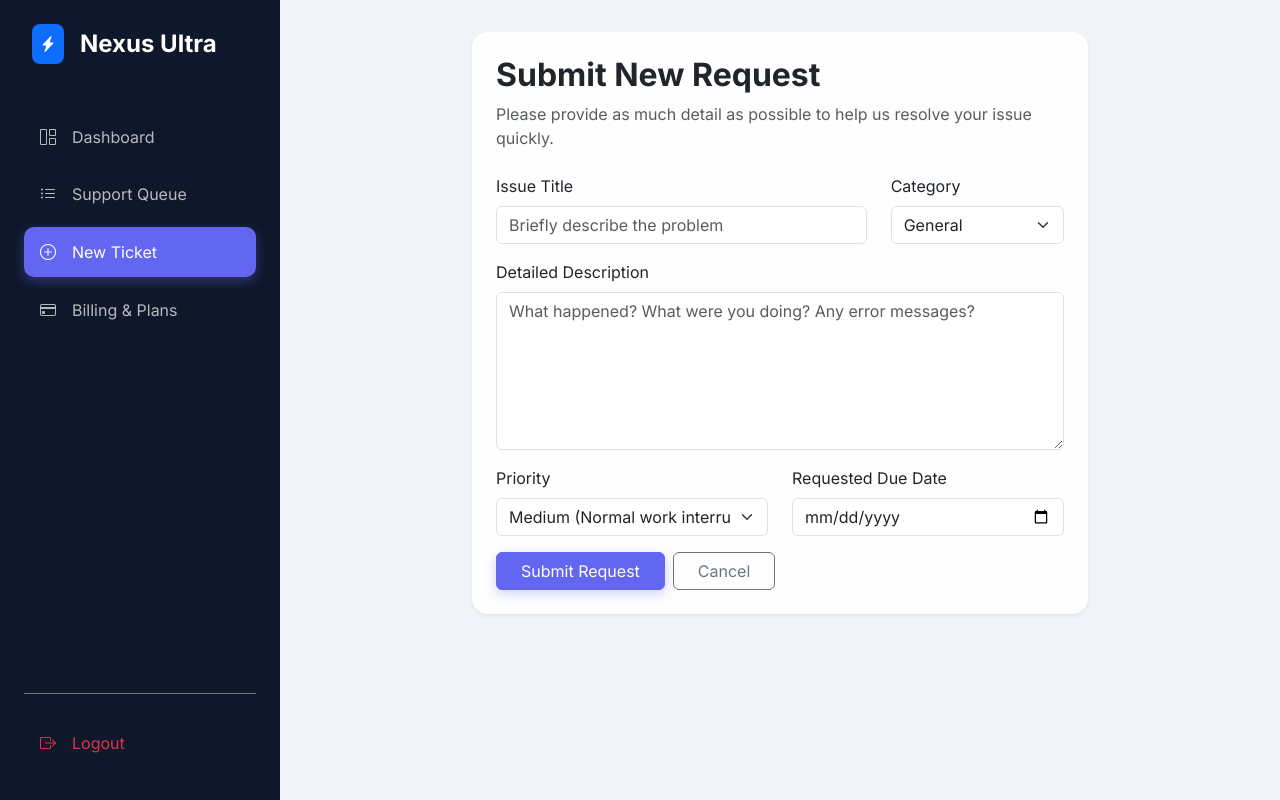
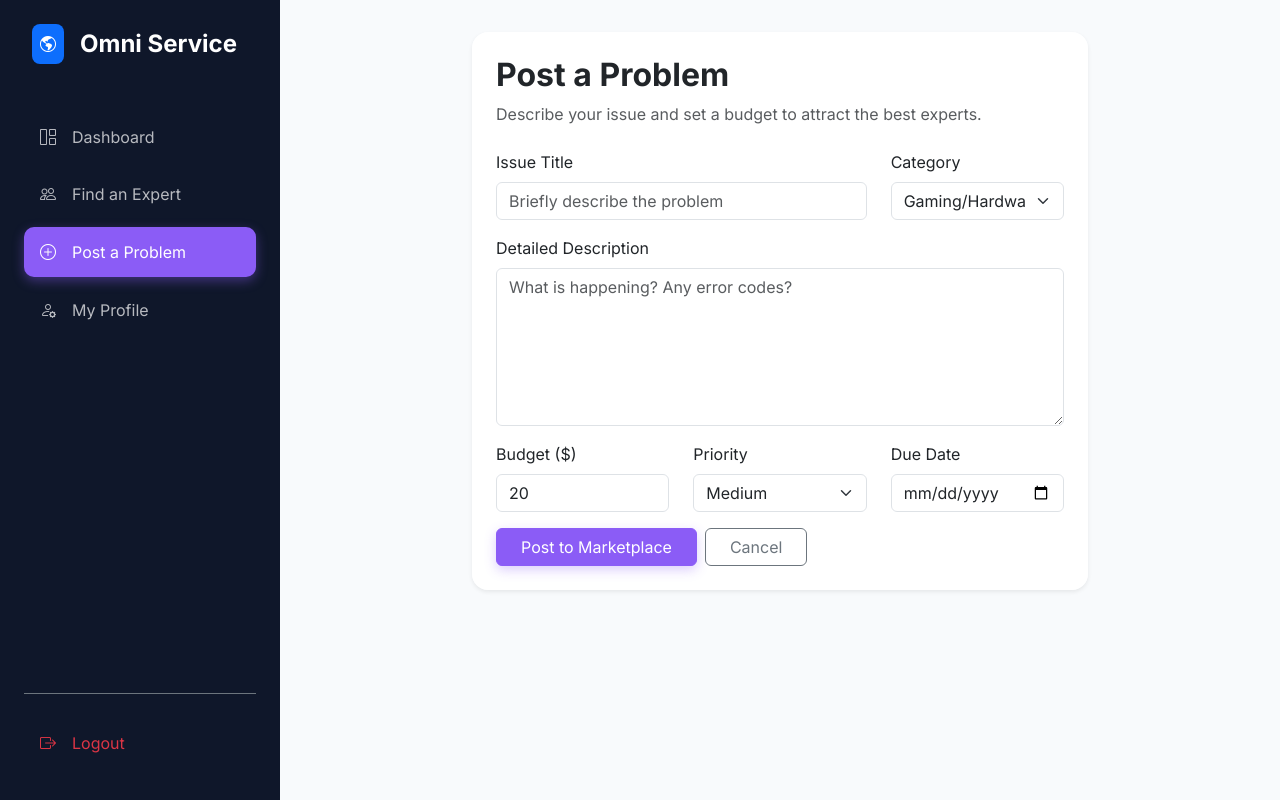
Before and after one commit to n8storm/It-Help, a Flask app: page /ticket/new in a window 1280 px wide. Run offline with Flask 3, Linux system fonts and the light colour scheme; a user stored in the database is signed in.

Commit message:
Upgrade: Transformation to Omni-Service Marketplace

```diff
--- a/app.py
+++ b/app.py
@@ -8,8 +8,8 @@ from werkzeug.security import generate_password_hash, check_password_hash
 import uuid
 
 app = Flask(__name__)
-app.config['SQLALCHEMY_DATABASE_URI'] = 'sqlite:///it_desk.db'
-app.config['SECRET_KEY'] = 'nexus-ultra-secret-key-2026'
+app.config['SQLALCHEMY_DATABASE_URI'] = 'sqlite:///omni_desk.db'
+app.config['SECRET_KEY'] = 'omni-ultra-secret-key-2027'
 db = SQLAlchemy(app)
 
 login_manager = LoginManager()
@@ -21,7 +21,11 @@ class User(UserMixin, db.Model):
     username = db.Column(db.String(50), unique=True, nullable=False)
     email = db.Column(db.String(100), unique=True, nullable=False)
     password = db.Column(db.String(100), nullable=False)
-    role = db.Column(db.String(20), default='Employee')
+    role = db.Column(db.String(20), default='Client')
+    bio = db.Column(db.Text, nullable=True)
+    skills = db.Column(db.String(200), nullable=True)
+    hourly_rate = db.Column(db.Integer, default=0)
+    rating = db.Column(db.Float, default=5.0)
     plan = db.Column(db.String(20), default='Free')
     is_paid = db.Column(db.Boolean, default=False)
     reset_token = db.Column(db.String(100), nullable=True)
@@ -33,6 +37,7 @@ class Ticket(db.Model):
     category = db.Column(db.String(50), default='General')
     priority = db.Column(db.String(20), default='Medium')
     status = db.Column(db.String(20), default='Open')
+    budget = db.Column(db.Integer, default=20)
     owner_id = db.Column(db.Integer, db.ForeignKey('user.id'), nullable=True)
     requester_id = db.Column(db.Integer, db.ForeignKey('user.id'), nullable=False)
     due_date = db.Column(db.Date, nullable=True)
@@ -57,7 +62,7 @@ def load_user(user_id):
 with app.app_context():
     db.create_all()
     if not User.query.filter_by(username='admin').first():
-        admin = User(username='admin', email='admin@nexus.it', password=generate_password_hash('admin123'), role='IT', plan='Enterprise', is_paid=True)
+        admin = User(username='admin', email='admin@omni.it', password=generate_password_hash('admin123'), role='Admin', plan='Enterprise', is_paid=True)
         db.session.add(admin)
         db.session.commit()
 
@@ -67,13 +72,14 @@ def signup():
         username = request.form.get('username')
         email = request.form.get('email')
         password = request.form.get('password')
+        role = request.form.get('role', 'Client')
         if User.query.filter((User.username == username) | (User.email == email)).first():
             flash('Username or Email already exists!')
             return redirect(url_for('signup'))
-        new_user = User(username=username, email=email, password=generate_password_hash(password), plan='Free', is_paid=False)
+        new_user = User(username=username, email=email, password=generate_password_hash(password), role=role, plan='Free', is_paid=False)
         db.session.add(new_user)
         db.session.commit()
-        flash('Account created! Please log in.')
+        flash('Account created! Welcome to Omni-Service.')
         return redirect(url_for('login'))
     return render_template('signup.html')
 
@@ -87,44 +93,6 @@ def login():
         flash('Invalid credentials')
     return render_template('login.html')
 
-@app.route('/forgot-password', methods=['GET', 'POST'])
-def forgot_password():
-    if request.method == 'POST':
-        email = request.form.get('email')
-        user = User.query.filter_by(email=email).first()
-        if user:
-            token = str(uuid.uuid4())
-            user.reset_token = token
-            db.session.commit()
-            flash(f'Password reset link sent to {email}! (Token: {token})')
-            return redirect(url_for('login'))
-        flash('Email not found.')
-    return render_template('forgot_password.html')
-
-@app.route('/reset-password/<token>', methods=['GET', 'POST'])
-def reset_password(token):
-    user = User.query.filter_by(reset_token=token).first()
-    if not user: abort(404)
-    if request.method == 'POST':
-        user.password = generate_password_hash(request.form.get('password'))
-        user.reset_token = None
-        db.session.commit()
-        flash('Password updated successfully!')
-        return redirect(url_for('login'))
-    return render_template('reset_password.html')
-
-@app.route('/billing', methods=['GET', 'POST'])
-@login_required
-def billing():
-    if request.method == 'POST':
-        plan = request.form.get('plan')
-        current_user.plan = plan
-        current_user.is_paid = True
-        db.session.commit()
-        flash(f'Welcome to the {plan} plan! Your account is now premium.')
-        return redirect(url_for('dashboard'))
-    return render_template('billing.html')
-
 @app.route('/logout')
 @login_required
 def logout():
@@ -134,17 +102,27 @@ def logout():
 @app.route('/')
 @login_required
 def dashboard():
-    if current_user.role == 'IT':
-        return redirect(url_for('admin_queue'))
+    if current_user.role == 'Expert':
+        return redirect(url_for('marketplace'))
     tickets = Ticket.query.filter_by(requester_id=current_user.id).order_by(Ticket.created_at.desc()).all()
     return render_template('employee_dashboard.html', tickets=tickets)
+
+@app.route('/experts')
+def experts():
+    all_experts = User.query.filter_by(role='Expert').all()
+    return render_template('experts.html', experts=all_experts)
+
+@app.route('/marketplace')
+@login_required
+def marketplace():
+    if current_user.role not in ['Expert', 'Admin']:
+        abort(403)
+    tickets = Ticket.query.filter_by(status='Open').order_by(Ticket.budget.desc(), Ticket.created_at.asc()).all()
+    return render_template('marketplace.html', tickets=tickets)
 
 @app.route('/ticket/new', methods=['GET', 'POST'])
 @login_required
 def new_ticket():
-    if not current_user.is_paid and current_user.role != 'IT':
-        flash('Payment required to create tickets. Please visit the billing page.')
-        return redirect(url_for('billing'))
     if request.method == 'POST':
         due_date_str = request.form.get('due_date')
         due_date = datetime.strptime(due_date_str, '%Y-%m-%d').date() if due_date_str else None
@@ -153,48 +131,54 @@ def new_ticket():
             description=request.form.get('description'),
             category=request.form.get('category'),
             priority=request.form.get('priority'),
+            budget=int(request.form.get('budget', 20)),
             requester_id=current_user.id,
             due_date=due_date
         )
         db.session.add(ticket)
         db.session.commit()
-        flash('Ticket submitted successfully!')
+        flash('Request posted to Marketplace!')
         return redirect(url_for('dashboard'))
     return render_template('new_ticket.html')
-
-@app.route('/admin/queue')
-@login_required
-def admin_queue():
-    if current_user.role != 'IT': abort(403)
-    status_filter = request.args.get('status')
-    priority_filter = request.args.get('priority')
-    query = Ticket.query
-    if status_filter: query = query.filter_by(status=status_filter)
-    if priority_filter: query = query.filter_by(priority=priority_filter)
-    tickets = query.order_by(Ticket.priority.desc(), Ticket.created_at.asc()).all()
-    return render_template('admin_queue.html', tickets=tickets)
 
 @app.route('/ticket/<int:ticket_id>', methods=['GET', 'POST'])
 @login_required
 def ticket_detail(ticket_id):
     ticket = Ticket.query.get_or_404(ticket_id)
-    if ticket.requester_id != current_user.id and current_user.role != 'IT':
+    if ticket.requester_id != current_user.id and current_user.role not in ['Expert', 'Admin']:
         abort(403)
     if request.method == 'POST':
         comment_text = request.form.get('comment')
         if comment_text:
             new_comment = Comment(ticket_id=ticket.id, user_id=current_user.id, text=comment_text)
             db.session.add(new_comment)
-        if current_user.role == 'IT':
-            ticket.status = request.form.get('status')
-            ticket.priority = request.form.get('priority')
-            ticket.owner_id = current_user.id if request.form.get('claim') else ticket.owner_id
+        if current_user.role == 'Expert':
+            if request.form.get('claim'):
+                ticket.status = 'Claimed'
+                ticket.owner_id = current_user.id
+            if request.form.get('resolve'):
+                ticket.status = 'Resolved'
+            if request.form.get('pay'):
+                ticket.status = 'Paid'
         db.session.commit()
         flash('Ticket updated!')
         return redirect(url_for('ticket_detail', ticket_id=ticket.id))
     comments = Comment.query.filter_by(ticket_id=ticket.id).order_by(Comment.created_at.asc()).all()
     return render_template('ticket_detail.html', ticket=ticket, comments=comments)
 
+@app.route('/profile/edit', methods=['GET', 'POST'])
+@login_required
+def edit_profile():
+    if request.method == 'POST':
+        current_user.bio = request.form.get('bio')
+        current_user.skills = request.form.get('skills')
+        current_user.hourly_rate = int(request.form.get('hourly_rate', 0))
+        current_user.role = request.form.get('role', 'Client')
+        db.session.commit()
+        flash('Profile updated!')
+        return redirect(url_for('dashboard'))
+    return render_template('profile.html')
+
 if __name__ == '__main__':
     port = int(os.environ.get('PORT', 8080))
     app.run(host='0.0.0.0', port=port, debug=True)
--- a/templates/layout.html
+++ b/templates/layout.html
@@ -4,40 +4,40 @@
 <head>
     <meta charset="UTF-8">
     <meta name="viewport" content="width=device-width, initial-scale=1.0">
-    <title>Nexus Ultra IT</title>
+    <title>Omni-Service Ultra</title>
     <link rel="stylesheet" href="https://cdn.jsdelivr.net/npm/bootstrap@5.3.0/dist/css/bootstrap.min.css">
     <link rel="stylesheet" href="https://cdn.jsdelivr.net/npm/bootstrap-icons@1.10.0/font/bootstrap-icons.css">
     <link href="https://fonts.googleapis.com/css2?family=Inter:wght@300;400;600;700&display=swap" rel="stylesheet">
     <style>
-        :root { --sidebar-width: 280px; --accent: #6366f1; --bg-dark: #0f172a; }
-        body { font-family: 'Inter', sans-serif; background-color: #f1f5f9; display: flex; min-height: 100vh; margin: 0; }
+        :root { --sidebar-width: 280px; --accent: #8b5cf6; --bg-dark: #0f172a; }
+        body { font-family: 'Inter', sans-serif; background-color: #f8fafc; display: flex; min-height: 100vh; margin: 0; }
         #sidebar { width: var(--sidebar-width); background: var(--bg-dark); color: white; position: fixed; height: 100vh; transition: all 0.3s; z-index: 1000; }
         #main-content { margin-left: var(--sidebar-width); width: 100%; padding: 2rem; transition: all 0.3s; }
         .nav-link { color: rgba(255,255,255,0.7); padding: 0.8rem 1rem; border-radius: 10px; margin-bottom: 0.5rem; transition: 0.3s; }
-        .nav-link:hover, .nav-link.active { color: white; background: var(--accent); box-shadow: 0 4px 12px rgba(99, 102, 241, 0.4); }
+        .nav-link:hover, .nav-link.active { color: white; background: var(--accent); box-shadow: 0 4px 12px rgba(139, 92, 246, 0.4); }
         .card { border: none; border-radius: 16px; background: rgba(255, 255, 255, 0.9); backdrop-filter: blur(10px); box-shadow: 0 10px 25px rgba(0,0,0,0.05); }
-        .btn-primary { background-color: var(--accent); border-color: var(--accent); box-shadow: 0 4px 12px rgba(99, 102, 241, 0.3); }
-        .btn-primary:hover { background-color: #4f46e5; }
+        .btn-primary { background-color: var(--accent); border-color: var(--accent); box-shadow: 0 4px 12px rgba(139, 92, 246, 0.3); }
+        .btn-primary:hover { background-color: #7c3aed; }
         .badge-urgent { background-color: #ef4444; color: white; }
         .badge-high { background-color: #f59e0b; color: white; }
         .badge-medium { background-color: #10b981; color: white; }
         .badge-low { background-color: #64748b; color: white; }
-        .glass-panel { background: rgba(255, 255, 255, 0.7); backdrop-filter: blur(15px); border: 1px solid rgba(255, 255, 255, 0.3); }
     </style>
 </head>
 <body>
     <div id="sidebar" class="d-flex flex-column p-4">
         <div class="d-flex align-items-center mb-5 px-2">
-            <div class="bg-primary p-2 rounded-3 me-3"><i class="bi bi-lightning-charge-fill text-white"></i></div>
-            <h4 class="mb-0 fw-bold tracking-tight">Nexus Ultra</h4>
+            <div class="bg-primary p-2 rounded-3 me-3"><i class="bi bi-globe-americas text-white"></i></div>
+            <h4 class="mb-0 fw-bold tracking-tight">Omni Service</h4>
         </div>
         <ul class="nav flex-column mb-auto">
             <li><a href="/" class="nav-link {% if request.path == '/' %}active{% endif %}"><i class="bi bi-grid-1x2 me-3"></i>Dashboard</a></li>
-            {% if current_user.role == 'IT' %}
-            <li><a href="/admin/queue" class="nav-link {% if 'admin' in request.path %}active{% endif %}"><i class="bi bi-list-ul me-3"></i>Support Queue</a></li>
+            <li><a href="/experts" class="nav-link"><i class="bi bi-people me-3"></i>Find an Expert</a></li>
+            {% if current_user.role == 'Expert' %}
+            <li><a href="/marketplace" class="nav-link {% if 'marketplace' in request.path %}active{% endif %}"><i class="bi bi-shop me-3"></i>Expert Marketplace</a></li>
             {% endif %}
-            <li><a href="/ticket/new" class="nav-link {% if 'new' in request.path %}active{% endif %}"><i class="bi bi-plus-circle me-3"></i>New Ticket</a></li>
-            <li><a href="/billing" class="nav-link {% if 'billing' in request.path %}active{% endif %}"><i class="bi bi-credit-card me-3"></i>Billing & Plans</a></li>
+            <li><a href="/ticket/new" class="nav-link {% if 'new' in request.path %}active{% endif %}"><i class="bi bi-plus-circle me-3"></i>Post a Problem</a></li>
+            <li><a href="/profile/edit" class="nav-link {% if 'profile' in request.path %}active{% endif %}"><i class="bi bi-person-gear me-3"></i>My Profile</a></li>
         </ul>
         <div class="pt-4 border-top border-secondary">
             <a href="/logout" class="nav-link text-danger"><i class="bi bi-box-arrow-right me-3"></i>Logout</a>
--- a/templates/new_ticket.html
+++ b/templates/new_ticket.html
@@ -4,8 +4,8 @@
 <div class="row justify-content-center">
     <div class="col-md-8">
         <div class="card p-4 shadow-sm">
-            <h2 class="fw-bold">Submit New Request</h2>
-            <p class="text-muted mb-4">Please provide as much detail as possible to help us resolve your issue quickly.</p>
+            <h2 class="fw-bold">Post a Problem</h2>
+            <p class="text-muted mb-4">Describe your issue and set a budget to attract the best experts.</p>
             <form method="POST">
                 <div class="row">
                     <div class="col-md-8 mb-3">
@@ -15,35 +15,39 @@
                     <div class="col-md-4 mb-3">
                         <label class="form-label">Category</label>
                         <select name="category" class="form-select">
+                            <option value="Gaming">Gaming/Hardware</option>
+                            <option value="Software">Software/OS</option>
+                            <option value="Network">Network/Wifi</option>
+                            <option value="Enterprise">Business/Enterprise</option>
                             <option value="General">General</option>
-                            <option value="Hardware">Hardware</option>
-                            <option value="Software">Software</option>
-                            <option value="Access">Access/Permissions</option>
-                            <option value="Network">Network</option>
                         </select>
                     </div>
                 </div>
                 <div class="mb-3">
                     <label class="form-label">Detailed Description</label>
-                    <textarea name="description" class="form-control" rows="6" placeholder="What happened? What were you doing? Any error messages?" required></textarea>
+                    <textarea name="description" class="form-control" rows="6" placeholder="What is happening? Any error codes?" required></textarea>
                 </div>
                 <div class="row">
-                    <div class="col-md-6 mb-3">
+                    <div class="col-md-4 mb-3">
+                        <label class="form-label">Budget ($)</label>
+                        <input type="number" name="budget" class="form-control" value="20" required>
+                    </div>
+                    <div class="col-md-4 mb-3">
                         <label class="form-label">Priority</label>
                         <select name="priority" class="form-select">
-                            <option value="Low">Low (Minor inconvenience)</option>
-                            <option value="Medium" selected>Medium (Normal work interrupted)</option>
-                            <option value="High">High (Critical work blocked)</option>
-                            <option value="Urgent">Urgent (Company-wide outage)</option>
+                            <option value="Low">Low</option>
+                            <option value="Medium" selected>Medium</option>
+                            <option value="High">High</option>
+                            <option value="Urgent">Urgent</option>
                         </select>
                     </div>
-                    <div class="col-md-6 mb-3">
-                        <label class="form-label">Requested Due Date</label>
+                    <div class="col-md-4 mb-3">
+                        <label class="form-label">Due Date</label>
                         <input type="date" name="due_date" class="form-control">
                     </div>
                 </div>
                 <div class="d-flex gap-2">
-                    <button type="submit" class="btn btn-primary px-4">Submit Request</button>
+                    <button type="submit" class="btn btn-primary px-4">Post to Marketplace</button>
                     <a href="/" class="btn btn-outline-secondary px-4">Cancel</a>
                 </div>
             </form>
```
Also changed, not shown: templates/experts.html (added, +28 -0 lines), templates/marketplace.html (added, +37 -0 lines), templates/profile.html (added, +33 -0 lines).
